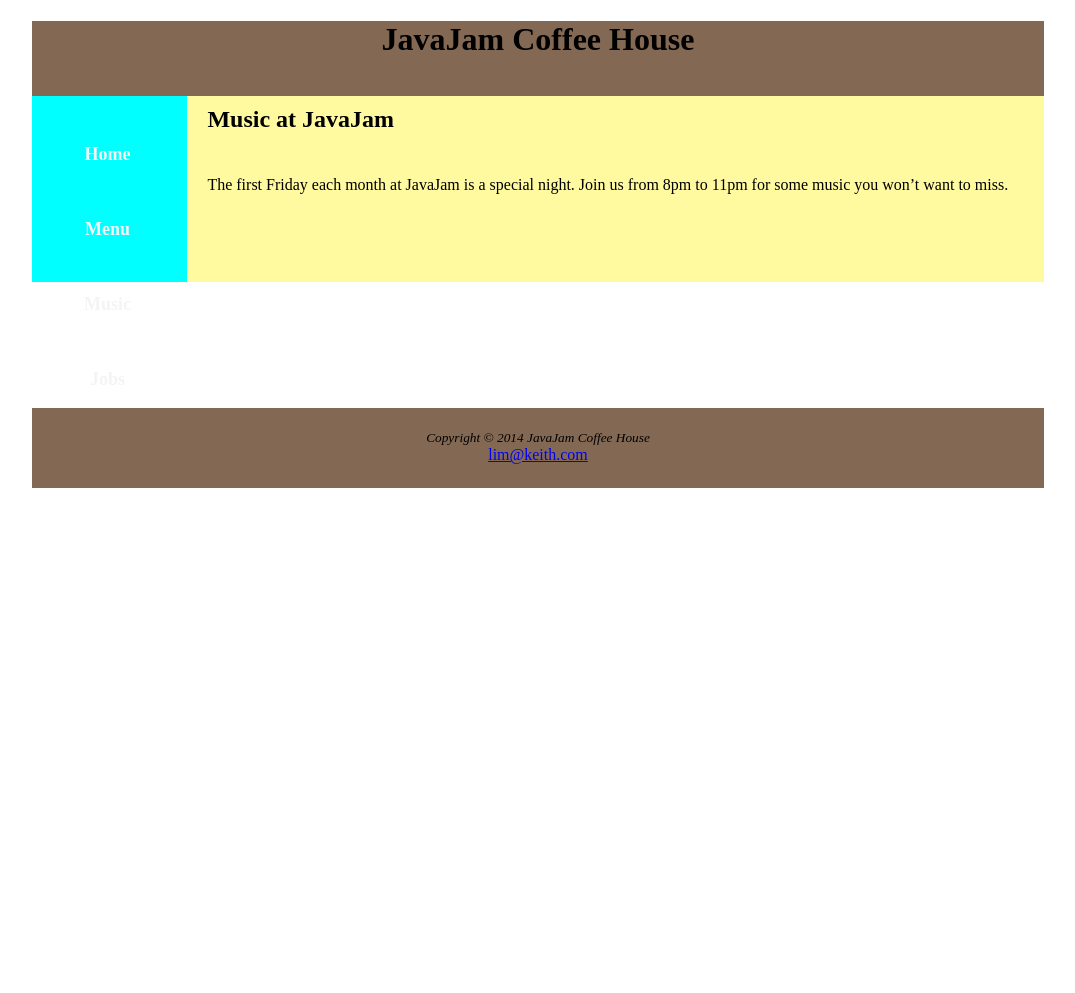
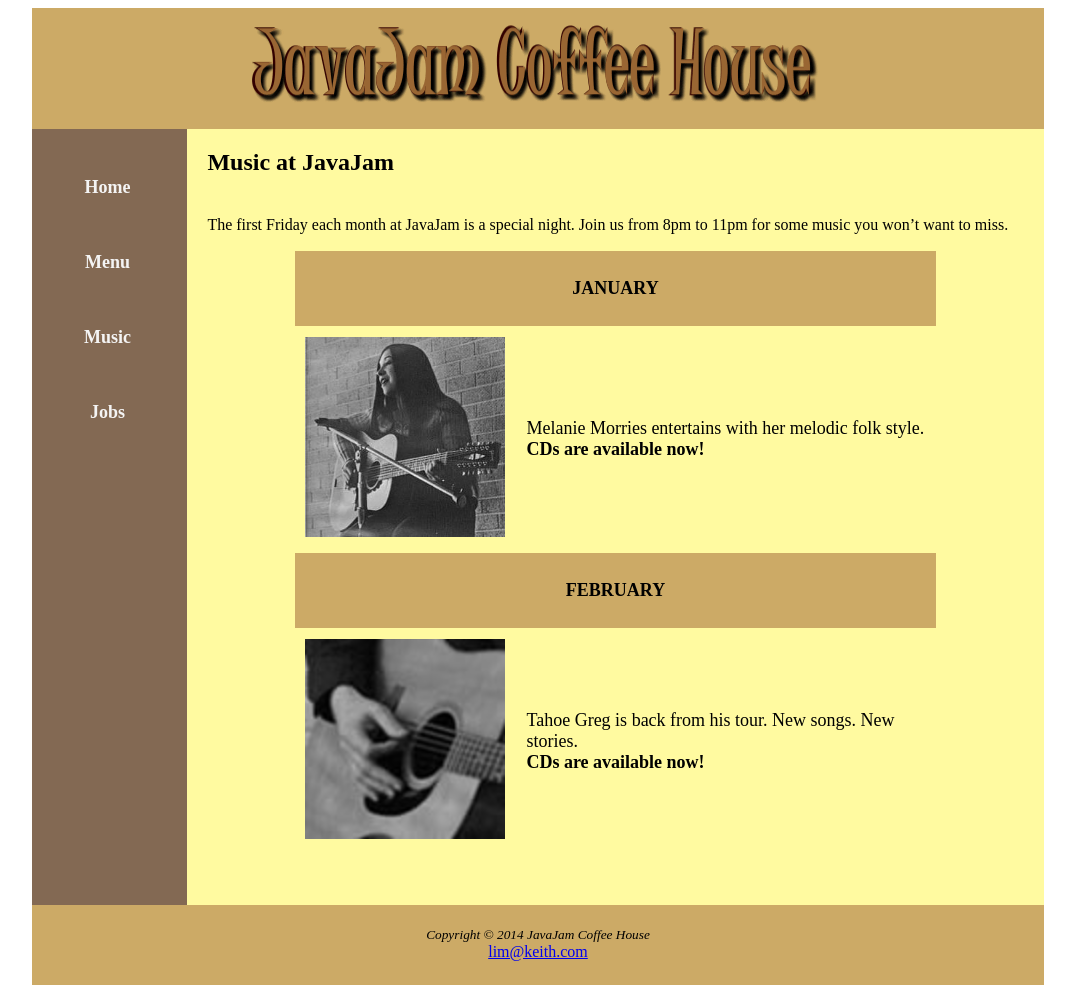
Before and after one commit to keefhub/EE4717, a PHP site: page /music.html in a window 1280 px wide. Shown: the whole page, without its empty margins (102-1177 px from the left). Before the commit the page ends 488 px from the top, so only its background shows below. Run offline with PHP 8.4, Linux system fonts and the light colour scheme.

Commit message:
touch up on music tab

```diff
--- a/week4/CaseStudy_2/index.css
+++ b/week4/CaseStudy_2/index.css
@@ -1,13 +1,9 @@
 header {
   text-align: center;
-  background-color: #836953;
+  background-color: #ccaa66;
   width: 80%;
   margin: auto;
   min-width: 850px;
-}
-header h1 {
-  margin-bottom: -20px;
-  height: 75px;
 }
 
 .main-content {
@@ -16,7 +12,7 @@ header h1 {
   margin: auto;
   min-width: 850px;
   height: auto;
-  background-color: aqua;
+  background-color: #836953;
 }
 
 .nav-bar {
@@ -52,8 +48,8 @@ header h1 {
 
 .body h2,
 p {
-  padding-top: 10px;
-  height: 40px;
+  margin-top: 0;
+  padding-top: 20px;
   margin-left: 20px;
 }
 
@@ -129,13 +125,34 @@ td {
   font-weight: bold;
 }
 
+.music-table {
+  margin: auto;
+  display: flex;
+  justify-content: center;
+  align-items: center;
+}
+
+.music-table table {
+  border: none;
+  width: 75%;
+  border-spacing: 1px;
+}
+
+.music-table tr,
+td {
+  font-size: large;
+  height: 75px;
+  padding: 10px;
+  border-style: none;
+}
+
 .footer {
   height: 80px;
   width: 80%;
   margin: auto;
   min-width: 850px;
   text-align: center;
-  background-color: #836953;
+  background-color: #ccaa66;
   overflow: hidden;
 }
 
--- a/week4/CaseStudy_2/index.html
+++ b/week4/CaseStudy_2/index.html
@@ -7,7 +7,7 @@
   </head>
   <body>
     <header>
-      <h1>JavaJam Coffee House</h1>
+      <img src="./image/javalogo.gif" alt="javajam logo" />
     </header>
     <div class="main-content">
       <div class="nav-bar">
--- a/week4/CaseStudy_2/jobs.html
+++ b/week4/CaseStudy_2/jobs.html
@@ -7,7 +7,7 @@
   </head>
   <body>
     <header>
-      <h1>JavaJam Coffee House</h1>
+      <img src="./image/javalogo.gif" alt="javajam logo" />
     </header>
     <div class="main-content">
       <div class="nav-bar">
--- a/week4/CaseStudy_2/menu.html
+++ b/week4/CaseStudy_2/menu.html
@@ -7,7 +7,7 @@
   </head>
   <body>
     <header>
-      <h1>JavaJam Coffee House</h1>
+      <img src="./image/javalogo.gif" alt="javajam logo" />
     </header>
     <div class="main-content">
       <div class="nav-bar">
--- a/week4/CaseStudy_2/music.html
+++ b/week4/CaseStudy_2/music.html
@@ -7,7 +7,7 @@
   </head>
   <body>
     <header>
-      <h1>JavaJam Coffee House</h1>
+      <img src="./image/javalogo.gif" alt="javajam logo" />
     </header>
     <div class="main-content">
       <div class="nav-bar">
@@ -26,7 +26,55 @@
           The first Friday each month at JavaJam is a special night. Join us
           from 8pm to 11pm for some music you won&rsquo;t want to miss.
         </p>
-        <div class="music-table"></div>
+        <div class="music-table">
+          <table border="1">
+            <tr>
+              <th
+                colspan="2"
+                style="background-color: #ccaa66; border-style: none"
+              >
+                JANUARY
+              </th>
+            </tr>
+            <tr>
+              <td>
+                <img
+                  src="./image/melanie.jpg"
+                  alt="pretty girl"
+                  height="200px"
+                  width="200px"
+                />
+              </td>
+              <td>
+                Melanie Morries entertains with her melodic folk style. <br />
+                <strong>CDs are available now!</strong>
+              </td>
+            </tr>
+
+            <tr>
+              <th
+                colspan="2"
+                style="background-color: #ccaa66; border-style: none"
+              >
+                FEBRUARY
+              </th>
+            </tr>
+            <tr>
+              <td>
+                <img
+                  src="./image/gregthumb.jpg"
+                  alt="greg thumb"
+                  height="200px"
+                  width="200px"
+                />
+              </td>
+              <td>
+                Tahoe Greg is back from his tour. New songs. New stories. <br />
+                <strong>CDs are available now!</strong>
+              </td>
+            </tr>
+          </table>
+        </div>
       </div>
     </div>
     <div class="footer">
```
Also changed, not shown: week4/CaseStudy_2/image/gregthumb.jpg (added), week4/CaseStudy_2/image/javalogo.gif (added), week4/CaseStudy_2/image/melanie.jpg (added).
